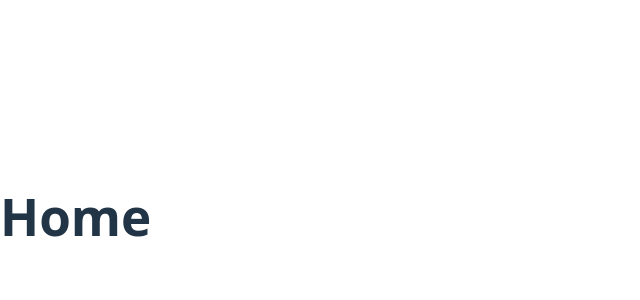
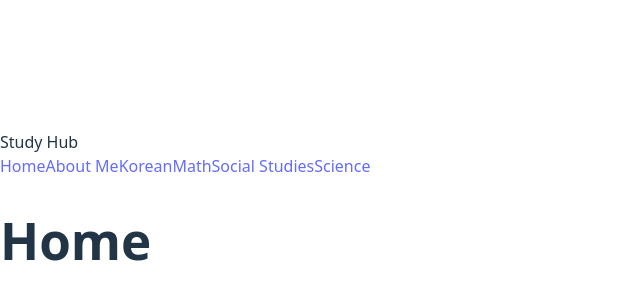
Before and after one commit to iamb0ttle/study-hub, a React (Vite) app: page / in a window 1280 px wide. Shown: the part 184-484 px from the top of the page, without its empty margins (0-640 px from the left). Built offline with nearby package versions, Linux system fonts and the light colour scheme.

Commit message:
develop Layout.jsx and apply in App.jsx Route element

```diff
--- a/src/App.jsx
+++ b/src/App.jsx
@@ -6,10 +6,12 @@ import Math from "./pages/Math"
 import Social from "./pages/Social"
 import Science from "./pages/Science"
 import NotFound from "./pages/NotFound"
+import Layout from "./components/Layout"
 
 export default function App() {
     return (
         <Routes>
+            <Route element={<Layout/>}>
                 {/* Routes는 react-router-dom 라이브러리에서 제공하는 컴포넌트로, Routes를 등록하고 관리할 수 있도록 한다. */}
                 <Route path="/" element={<Home />} />
                 {/* Route는 react-router-dom 라이브러리에서 제공하는 컴포넌트로 특정 URL 경로와 컴포넌트를 연결한다. */}
@@ -19,6 +21,7 @@ export default function App() {
                 <Route path="/social" element={<Social />} />
                 <Route path="/science" element={<Science />} />
                 <Route path="*" element={<NotFound />} />
+            </Route>
         </Routes>
     )
 }
--- /dev/null
+++ b/src/components/Layout.jsx
@@ -0,0 +1,60 @@
+import { NavLink, Outlet } from "react-router-dom"
+
+export default function Layout() {
+    return (
+        <div className="appShell">
+            <header className="appHeader">
+                <div className="appTitle">Study Hub</div>
+
+                <nav className="appNav">
+                    <NavLink
+                    to={"/"}
+                    end
+                    className={({isActive}) => (isActive ? "navLink active" : "navLink")}
+                    >
+                        Home
+                    </NavLink>
+
+                    <NavLink
+                    to={"/about"}
+                    className={({isActive}) => (isActive ? "navLink active" : "navLink")}
+                    >
+                        About Me
+                    </NavLink>
+
+                    <NavLink
+                    to={"/korean"}
+                    className={({isActive}) => (isActive ? "navLink active" : "navLink")}
+                    >
+                        Korean
+                    </NavLink>
+
+                    <NavLink
+                    to={"/math"}
+                    className={({isActive}) => (isActive ? "navLink active" : "navLink")}
+                    >
+                        Math
+                    </NavLink>
+
+                    <NavLink
+                    to={"/social"}
+                    className={({isActive}) => (isActive ? "navLink active" : "navLink")}
+                    >
+                        Social Studies
+                    </NavLink>
+
+                    <NavLink
+                    to={"/science"}
+                    className={({isActive}) => (isActive ? "navLink active" : "navLink")}
+                    >
+                        Science
+                    </NavLink>
+                </nav>
+            </header>
+
+            <main className="appMain">
+                <Outlet/>
+            </main>
+        </div>
+    )
+}
```
Lines whose indentation alone changed are shown as unchanged.
